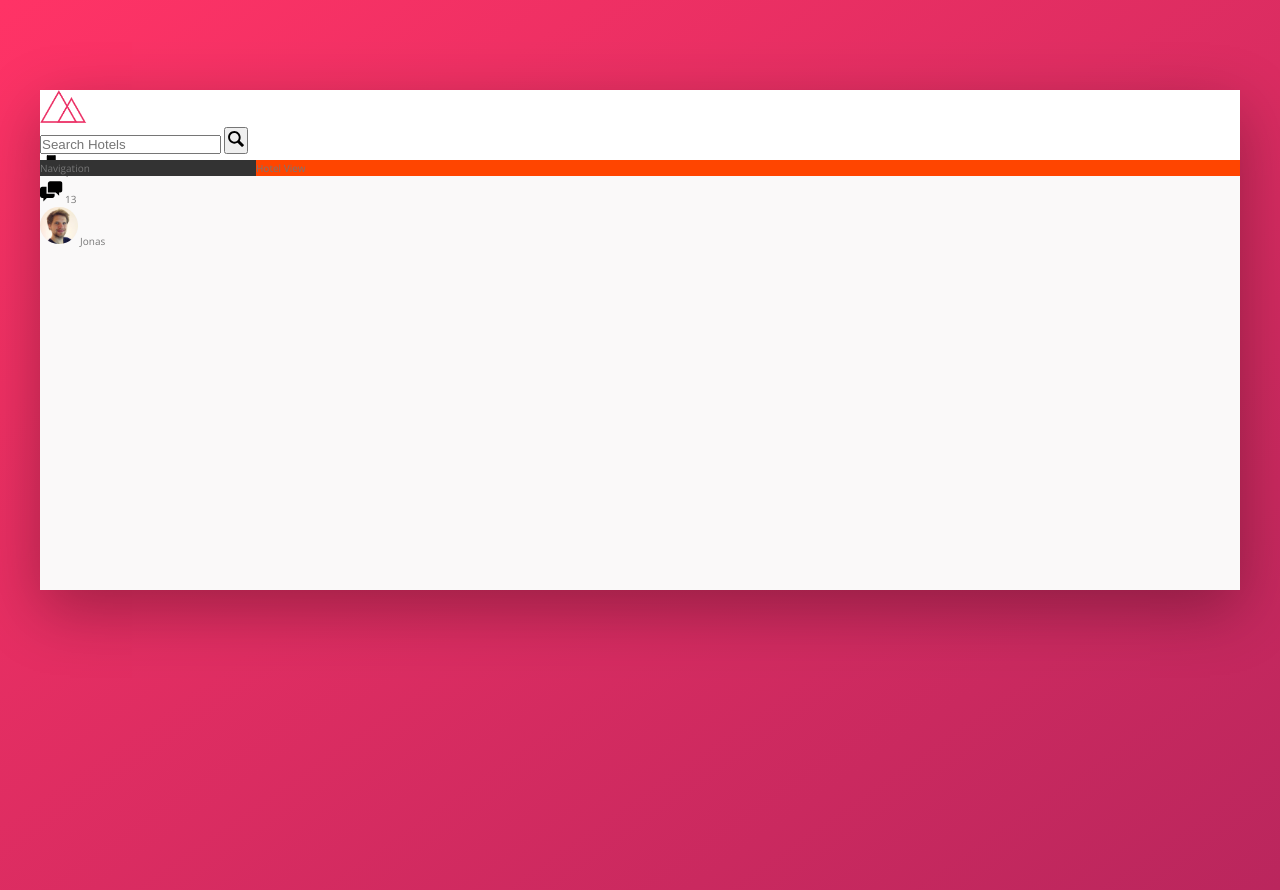
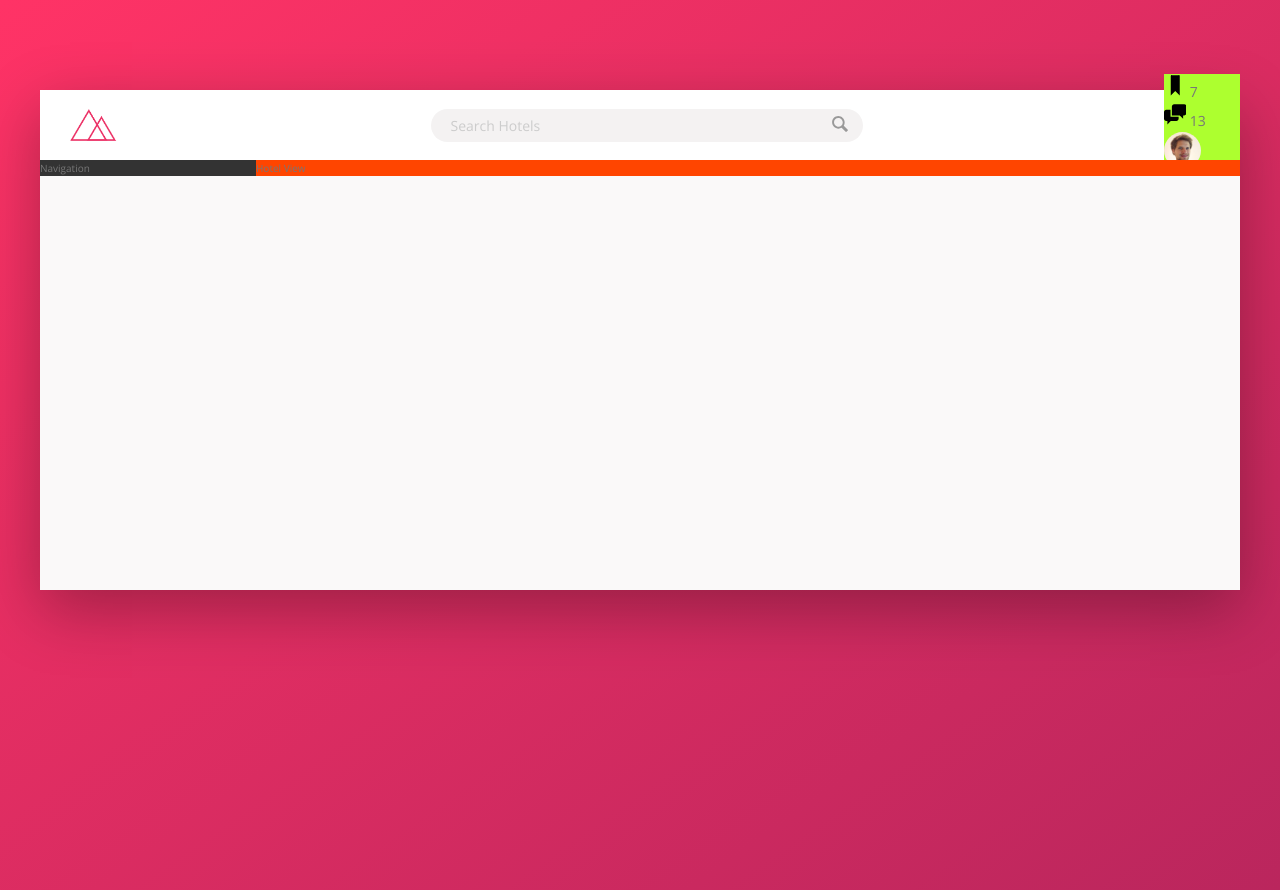
Before and after one commit to 12wollmana/Udemy-Advanced_CSS-Trillo, a website: page index.html in a window 1280 px wide. Drawn offline with nearby package versions, Linux system fonts and the light colour scheme.

Commit message:
Building the Header Pt. 2

```diff
--- a/sass/_components.scss
+++ b/sass/_components.scss
@@ -3,32 +3,71 @@ LOGO
 */
 .logo {
     height: 3.25rem;
+    margin-left: 3rem;
 }
 
 /*
 SEARCH
 */
 .search {
+    flex: 0 0 40%;
+    display: flex;
+    align-items: center;
+    justify-content: center;
 
     &__input {
+        font-family: inherit;
+        font-size: inherit;
+        color: inherit;
+        background-color: var(--color-grey-light-2);
+        border: none;
+        padding: .7rem 2rem;
+        border-radius: 10rem;
+        width: 90%;
+        transition: all .2s;
+        margin-right: -3.25rem;
 
+        &:focus {
+            outline: none;
+            width: 100%;
+            background-color: var(--color-grey-light-3);
+        }
+
+        &::-webkit-input-placeholder {
+            font-weight: 100;
+            color: var(--color-grey-light-4);
+        }
+    }
+
+    &__input:focus + &__button {
+        background-color: var(--color-grey-light-3);
     }
 
     &__button {
+        border: none;
+        background-color: var(--color-grey-light-2);
 
+        &:focus {
+            outline: none;
+        }
+
+        &:active {
+            transform: translateY(.2rem);
+        }
     }
 
     &__icon {
         height: 2rem;
         width: 2rem;
+        fill: var(--color-grey-dark-3)
     }
 }
 
 /*
 USER NAVIGATION
 */
-
 .user-nav {
+    background-color: greenyellow;
 
     &__icon-box {
 
--- a/sass/_layout.scss
+++ b/sass/_layout.scss
@@ -7,9 +7,14 @@
 }
 
 .header {
+    font-size: 1.4rem;
     height: 7rem;
     background-color: #fff;
     border-bottom: var(--color-grey-light-2);
+
+    display: flex;
+    justify-content: space-between;
+    align-items: center;
 }
 
 .content {
```
Also changed, not shown: css/style.css.
